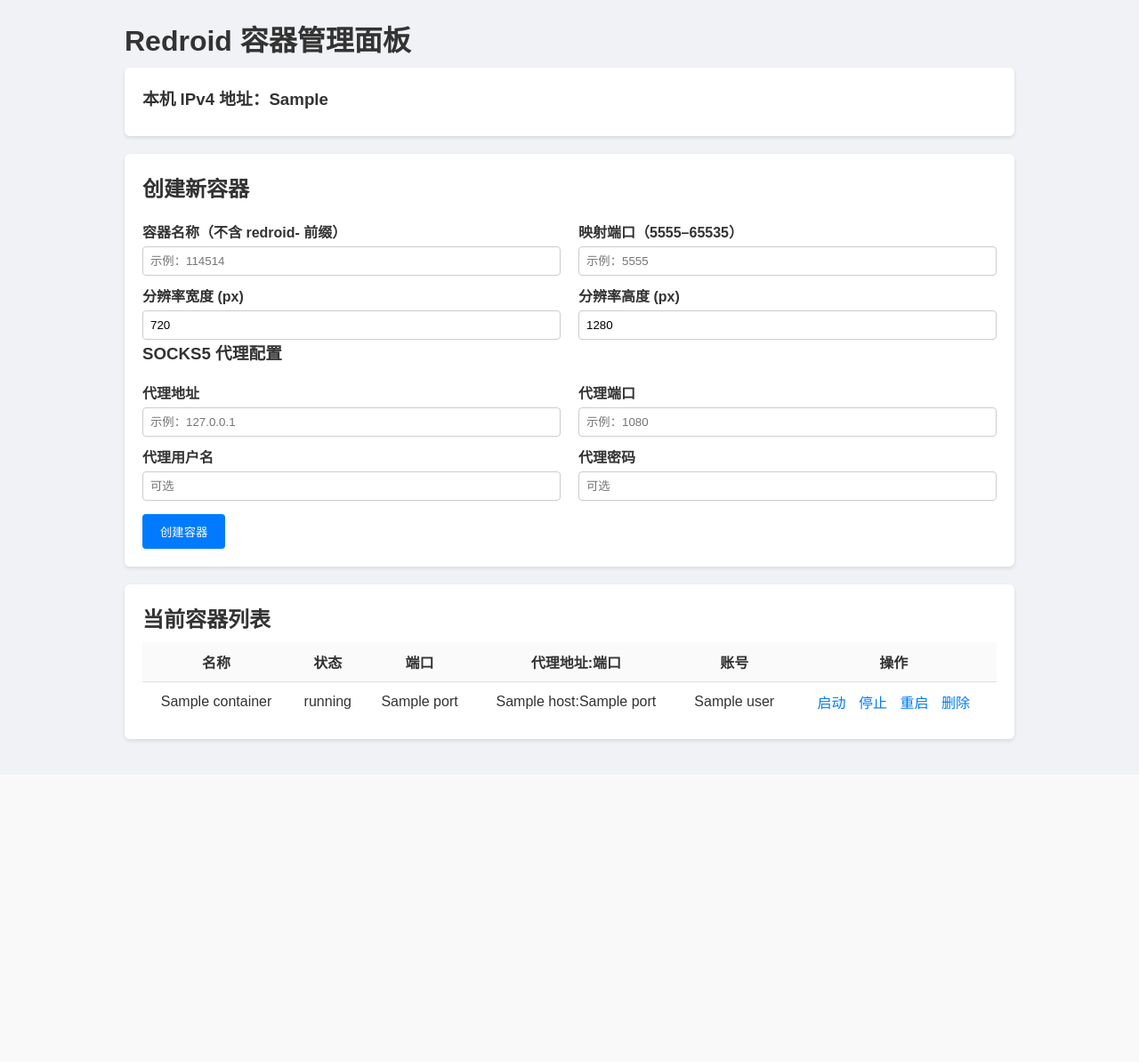
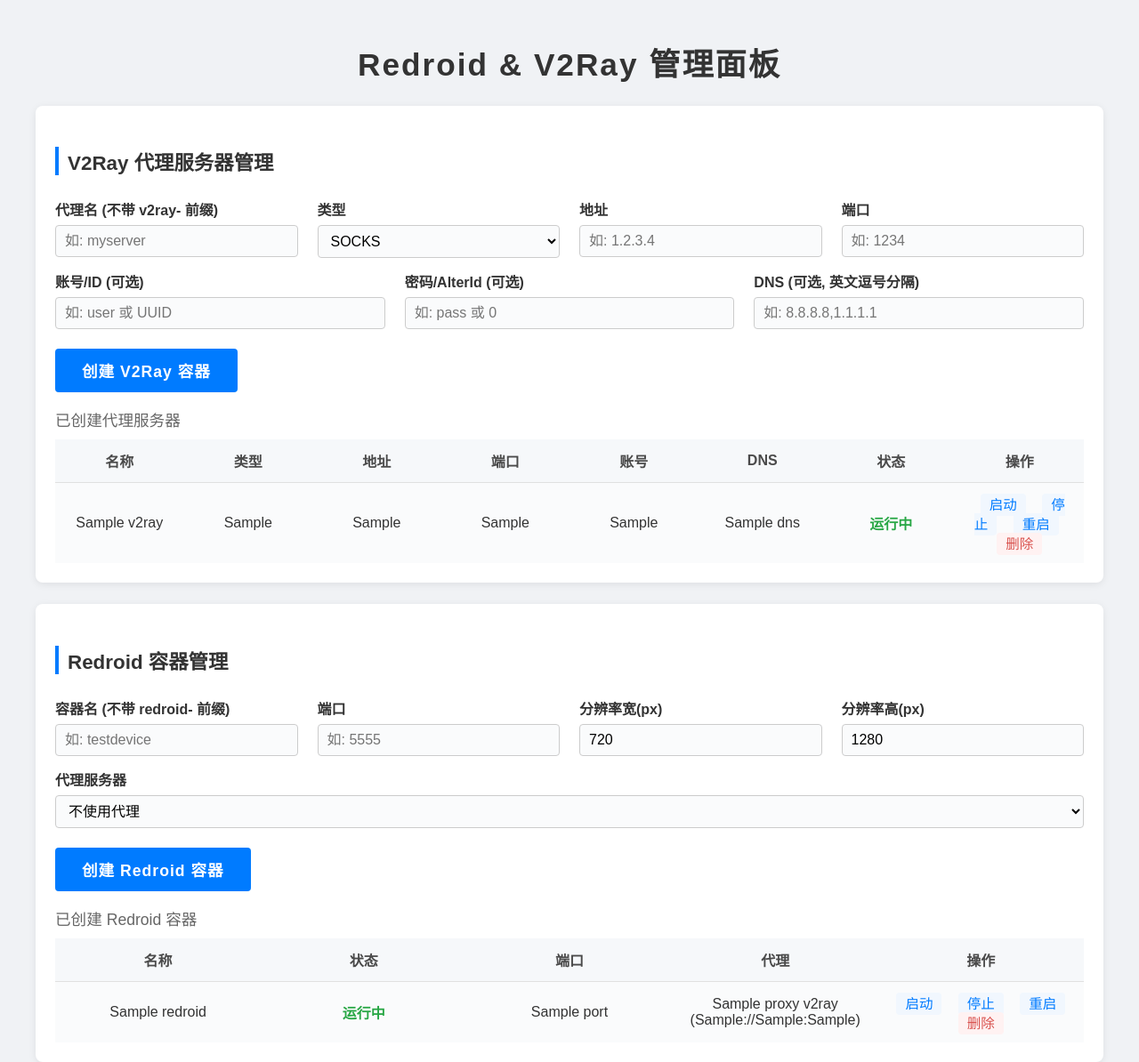
Before and after one commit to WillXLuke/redroid-rk3588-webconui, a Flask app: template templates/index.html in a window 1280 px wide. Shown: the whole page at 89% size. Before the commit the page ends 835 px from the top, so only its background shows below. Run offline with Flask 3, Linux system fonts and the light colour scheme; the template is opened without the code that fills it: most values are stand-ins (such as "Sample title", 1, 10 or a date in 2020); parts of the project's set-up code (start-up, migrations or seed data) failed here and were passed over.

Commit message:
Add files via upload

```diff
--- a/templates/index.html
+++ b/templates/index.html
@@ -2,128 +2,209 @@
 <html lang="zh-CN">
 <head>
   <meta charset="UTF-8">
-  <title>Redroid 容器管理面板</title>
+  <title>Redroid & V2Ray 管理面板</title>
+  <meta name="viewport" content="width=device-width, initial-scale=1">
   <style>
-    *{box-sizing:border-box;margin:0;padding:0;}
-    body{font-family:"微软雅黑",Arial,sans-serif;background:#f0f2f5;color:#333;padding:20px;}
-    .container{max-width:1000px;margin:0 auto;}
-    h1,h2,h3{margin-bottom:10px;}
-    .panel{background:#fff;border-radius:6px;box-shadow:0 2px 4px rgba(0,0,0,0.1);padding:20px;margin-bottom:20px;}
-    table{width:100%;border-collapse:collapse;margin-top:10px;}
-    th,td{text-align:center;padding:10px;border-bottom:1px solid #e0e0e0;}
-    th{background:#fafafa;}
-    tr:last-child td{border-bottom:none;}
-    .actions a{margin:0 5px;color:#007bff;text-decoration:none;}
-    .actions a:hover{text-decoration:underline;}
-    form label{display:block;margin:10px 0 5px;font-weight:bold;}
-    form input{width:100%;padding:8px;border:1px solid #ccc;border-radius:4px;}
-    .row{display:flex;gap:20px;}
-    .row>div{flex:1;}
-    button{margin-top:15px;padding:10px 20px;background:#007bff;color:#fff;border:none;border-radius:4px;cursor:pointer;}
-    button:hover{background:#0056b3;}
-    #port-msg{color:#d9534f;font-size:0.9em;}
+    html, body { height: 100%; margin: 0; padding: 0; }
+    body {font-family:"微软雅黑",Arial,sans-serif;background:#f0f2f5;color:#333;padding:20px;min-height:100vh;}
+    .container {max-width:1200px;margin:0 auto;}
+    h1 {margin-bottom:24px;text-align:center;font-size:2.2em;letter-spacing:2px;font-weight:bold;}
+    h2 {margin-bottom:14px;font-size:1.4em;color:#333;border-left:4px solid #007bff;padding-left:10px;font-weight:600;}
+    h3 {margin-bottom:10px;font-size:1.1em;color:#666;font-weight:500;}
+    .panel {background:#fff;border-radius:8px;box-shadow:0 2px 8px rgba(0,0,0,0.08);padding:28px 22px 22px 22px;margin-bottom:24px;}
+    table {width:100%;border-collapse:collapse;margin-top:10px;background:#fafbfc; table-layout: fixed;}
+    th,td {text-align:center;padding:12px 8px;border-bottom:1px solid #e0e0e0; word-wrap: break-word;}
+    th {background:#f6f8fa;font-weight:700;color:#4a4a4a;}
+    tr:last-child td {border-bottom:none;}
+    .actions a {margin:0 7px;color:#007bff;text-decoration:none;padding:4px 10px;border-radius:4px;background:#f1f7fe;transition:background 0.2s;font-size:0.97em;}
+    .actions a:hover {background:#e7effc;text-decoration:underline;}
+    form label {display:block;margin:12px 0 6px;font-weight:bold;color:#333;}
+    form input, form select {
+      width: 100%;
+      min-width: 0;
+      box-sizing: border-box;
+      max-width: 100%;
+      padding: 8px 10px;
+      border: 1px solid #ccc;
+      border-radius: 4px;
+      font-size: 1em;
+      margin-bottom: 2px;
+      background: #fafbfc;
+    }
+    .row {display:flex;gap:22px;flex-wrap:wrap;}
+    .row > div {flex:1;min-width:160px;}
+    button {margin-top:20px;padding:12px 30px;background:#007bff;color:#fff;border:none;border-radius:4px;cursor:pointer;font-size:1.1em;letter-spacing:1px;font-weight:bold;transition:background 0.2s;box-shadow:0 1px 2px rgba(0,0,0,0.02);}
+    button:hover {background:#0056b3;}
+    .panel + .panel {margin-top:18px;}
+    @media (max-width: 768px) {
+      .container{padding:0 6px;}
+      .panel{padding:15px 6px;}
+      .row{flex-direction:column;gap:0;}
+      th,td{padding:9px 4px;}
+      button{width:100%;}
+      form input, form select {font-size:1em;}
+    }
   </style>
 </head>
 <body>
   <div class="container">
-    <h1>Redroid 容器管理面板</h1>
+    <h1>Redroid &amp; V2Ray 管理面板</h1>
+
     <div class="panel">
-      <h3>本机 IPv4 地址：{{ host_ip }}</h3>
-    </div>
-    <div class="panel">
-      <h2>创建新容器</h2>
-      <form action="/create" method="post" onsubmit="return checkPort();">
+      <h2>V2Ray 代理服务器管理</h2>
+      <form action="/v2ray/create" method="post" style="margin-bottom:18px;">
         <div class="row">
           <div>
-            <label>容器名称（不含 redroid- 前缀）</label>
-            <input name="name" required placeholder="示例：114514">
+            <label>代理名 (不带 v2ray- 前缀)</label>
+            <input name="name" required placeholder="如: myserver">
           </div>
           <div>
-            <label>映射端口（5555–65535）</label>
-            <input name="port" id="port" type="number" required min="5555" max="65535" placeholder="示例：5555">
-            <span id="port-msg"></span>
+            <label>类型</label>
+            <select name="proxy_type" required>
+              <option value="socks">SOCKS</option>
+              <option value="http">HTTP</option>
+              <option value="shadowsocks">Shadowsocks</option>
+              <option value="vmess">VMess</option>
+            </select>
+          </div>
+          <div>
+            <label>地址</label>
+            <input name="proxy_addr" required placeholder="如: 1.2.3.4">
+          </div>
+          <div>
+            <label>端口</label>
+            <input name="proxy_port" required placeholder="如: 1234">
           </div>
         </div>
         <div class="row">
           <div>
-            <label>分辨率宽度 (px)</label>
+            <label>账号/ID (可选)</label>
+            <input name="proxy_user" placeholder="如: user 或 UUID">
+          </div>
+          <div>
+            <label>密码/AlterId (可选)</label>
+            <input name="proxy_pass" placeholder="如: pass 或 0">
+          </div>
+          <div>
+            <label>DNS (可选, 英文逗号分隔)</label>
+            <input name="proxy_dns" placeholder="如: 8.8.8.8,1.1.1.1">
+          </div>
+        </div>
+        <button type="submit">创建 V2Ray 容器</button>
+      </form>
+      <h3>已创建代理服务器</h3>
+      <table>
+        <thead>
+          <tr>
+            <th>名称</th><th>类型</th><th>地址</th><th>端口</th><th>账号</th>
+            <th>DNS</th>
+            <th>状态</th><th>操作</th>
+          </tr>
+        </thead>
+        <tbody>
+        {% for v in v2rays %}
+          <tr>
+            <td>{{ v.name }}</td>
+            <td>{{ v.proxy_type }}</td>
+            <td>{{ v.proxy_addr }}</td>
+            <td>{{ v.proxy_port }}</td>
+            <td>{{ v.proxy_user }}</td>
+            <td>{{ v.dns or '-' }}</td>
+            <td>
+              {% if v.status == "running" %}
+                <span style="color:#28a745;font-weight:600;">运行中</span>
+              {% elif v.status == "exited" %}
+                <span style="color:#d9534f;font-weight:600;">已停止</span>
+              {% else %}
+                <span style="color:#888;">{{ v.status }}</span>
+              {% endif %}
+            </td>
+            <td class="actions">
+              <a href="/v2ray/start/{{ v.name[6:] }}">启动</a>
+              <a href="/v2ray/stop/{{ v.name[6:] }}">停止</a>
+              <a href="/v2ray/restart/{{ v.name[6:] }}">重启</a>
+              <a href="/v2ray/delete/{{ v.name[6:] }}" style="color:#d9534f;background:#fff2f2;" onclick="return confirm('确认删除 {{ v.name }}？');">删除</a>
+            </td>
+          </tr>
+        {% endfor %}
+        </tbody>
+      </table>
+    </div>
+
+    <div class="panel">
+      <h2>Redroid 容器管理</h2>
+      <form action="/redroid/create" method="post" style="margin-bottom:18px;">
+        <div class="row">
+          <div>
+            <label>容器名 (不带 redroid- 前缀)</label>
+            <input name="name" required placeholder="如: testdevice">
+          </div>
+          <div>
+            <label>端口</label>
+            <input name="port" required type="number" min="5555" max="65535" placeholder="如: 5555">
+          </div>
+          <div>
+            <label>分辨率宽(px)</label>
             <input name="width" type="number" required min="100" max="5000" value="720">
           </div>
           <div>
-            <label>分辨率高度 (px)</label>
+            <label>分辨率高(px)</label>
             <input name="height" type="number" required min="100" max="5000" value="1280">
-          </div>
-        </div>
-        <h3>SOCKS5 代理配置</h3>
-        <div class="row">
-          <div>
-            <label>代理地址</label>
-            <input name="proxy_host" required placeholder="示例：127.0.0.1">
-          </div>
-          <div>
-            <label>代理端口</label>
-            <input name="proxy_port" type="number" required placeholder="示例：1080">
           </div>
         </div>
         <div class="row">
           <div>
-            <label>代理用户名</label>
-            <input name="proxy_user" placeholder="可选">
-          </div>
-          <div>
-            <label>代理密码</label>
-            <input name="proxy_pass" type="password" placeholder="可选">
+            <label>代理服务器</label>
+            <select name="proxy">
+              <option value="none">不使用代理</option>
+              {% for v in v2rays %}
+                <option value="{{ v.name }}">{{ v.name }} ({{ v.proxy_type }}://{{ v.proxy_addr }}:{{ v.proxy_port }})</option>
+              {% endfor %}
+            </select>
           </div>
         </div>
-        <button type="submit">创建容器</button>
+        <button type="submit">创建 Redroid 容器</button>
       </form>
-    </div>
-    <div class="panel">
-      <h2>当前容器列表</h2>
+      <h3>已创建 Redroid 容器</h3>
       <table>
         <thead>
           <tr>
-            <th>名称</th>
-            <th>状态</th>
-            <th>端口</th>
-            <th>代理地址:端口</th>
-            <th>账号</th>
-            <th>操作</th>
+            <th>名称</th><th>状态</th><th>端口</th><th>代理</th><th>操作</th>
           </tr>
         </thead>
         <tbody>
-          {% for c in containers %}
+        {% for c in redroids %}
           <tr>
             <td>{{ c.name }}</td>
-            <td>{{ c.status }}</td>
+            <td>
+              {% if c.status == "running" %}
+                <span style="color:#28a745;font-weight:600;">运行中</span>
+              {% elif c.status == "exited" %}
+                <span style="color:#d9534f;font-weight:600;">已停止</span>
+              {% else %}
+                <span style="color:#888;">{{ c.status }}</span>
+              {% endif %}
+            </td>
             <td>{{ c.port }}</td>
-            <td>{{ c.proxy.host }}:{{ c.proxy.port }}</td>
-            <td>{{ c.proxy.user }}</td>
+            <td>
+              {% if c.proxy_v2ray %}
+                {{ c.proxy_v2ray.name }}
+                ({{ c.proxy_v2ray.proxy_type }}://{{ c.proxy_v2ray.proxy_addr }}:{{ c.proxy_v2ray.proxy_port }})
+              {% else %}
+                -
+              {% endif %}
+            </td>
             <td class="actions">
-              <a href="/start/{{ c.name }}">启动</a>
-              <a href="/stop/{{ c.name }}">停止</a>
-              <a href="/restart/{{ c.name }}">重启</a>
-              <a href="/delete/{{ c.name }}" onclick="return confirm('确认删除 {{ c.name }}？');">删除</a>
+              <a href="/redroid/start/{{ c.name[8:] }}">启动</a>
+              <a href="/redroid/stop/{{ c.name[8:] }}">停止</a>
+              <a href="/redroid/restart/{{ c.name[8:] }}">重启</a>
+              <a href="/redroid/delete/{{ c.name[8:] }}" style="color:#d9534f;background:#fff2f2;" onclick="return confirm('确认删除 {{ c.name }}？');">删除</a>
             </td>
           </tr>
-          {% endfor %}
+        {% endfor %}
         </tbody>
       </table>
     </div>
   </div>
-  <script>
-    async function checkPort() {
-      const port = document.getElementById('port').value;
-      const res = await fetch(`/check_port?port=${port}`);
-      const data = await res.json();
-      const msg = document.getElementById('port-msg');
-      if (data.used) {
-        msg.textContent = '端口已被占用，请选择其他端口';
-        return false;
-      }
-      msg.textContent = '';
-      return true;
-    }
-  </script>
 </body>
 </html>
```
Also changed, not shown: templates/redroid_create.html (added, +58 -0 lines), templates/v2ray_create.html (added, +37 -0 lines).
